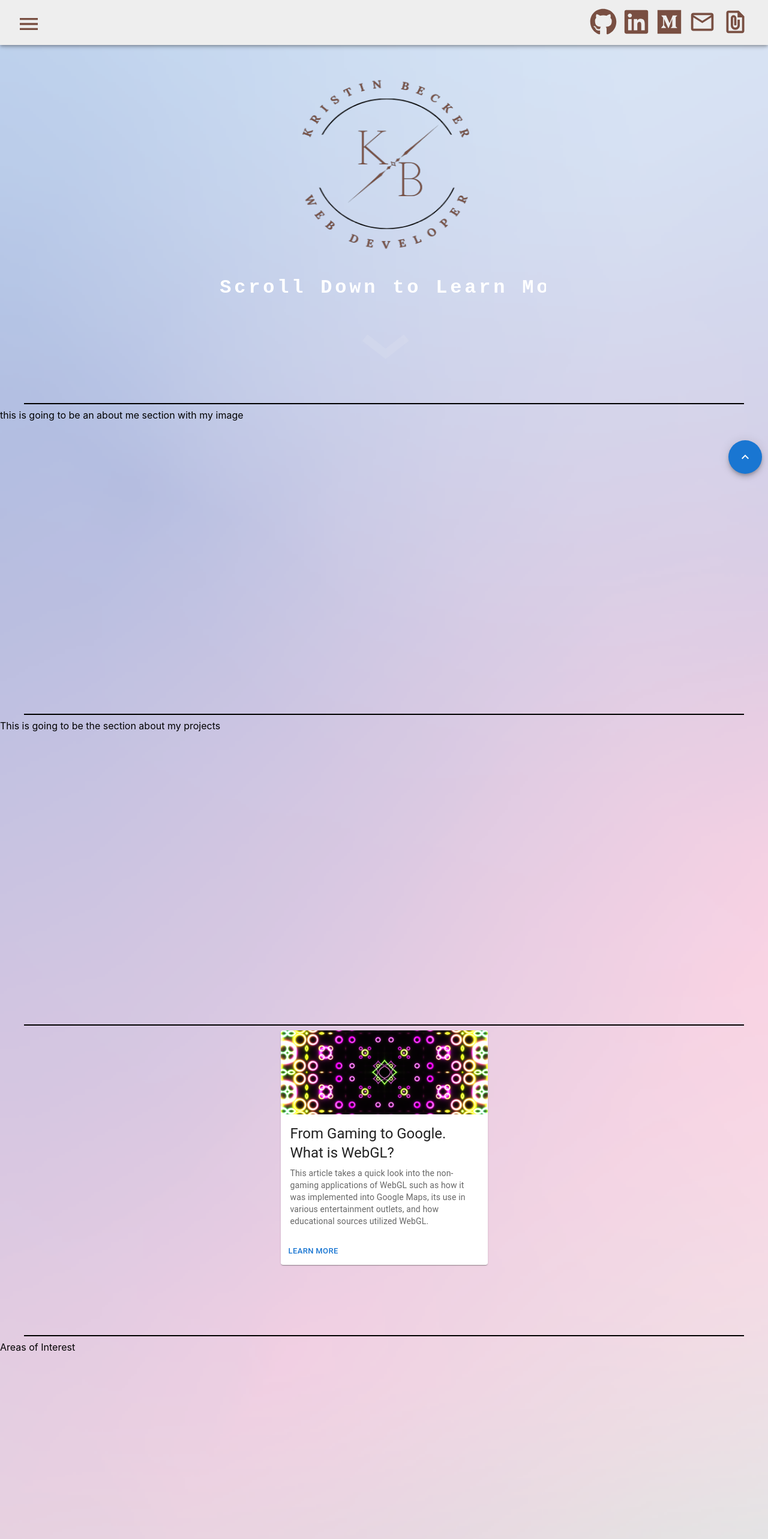
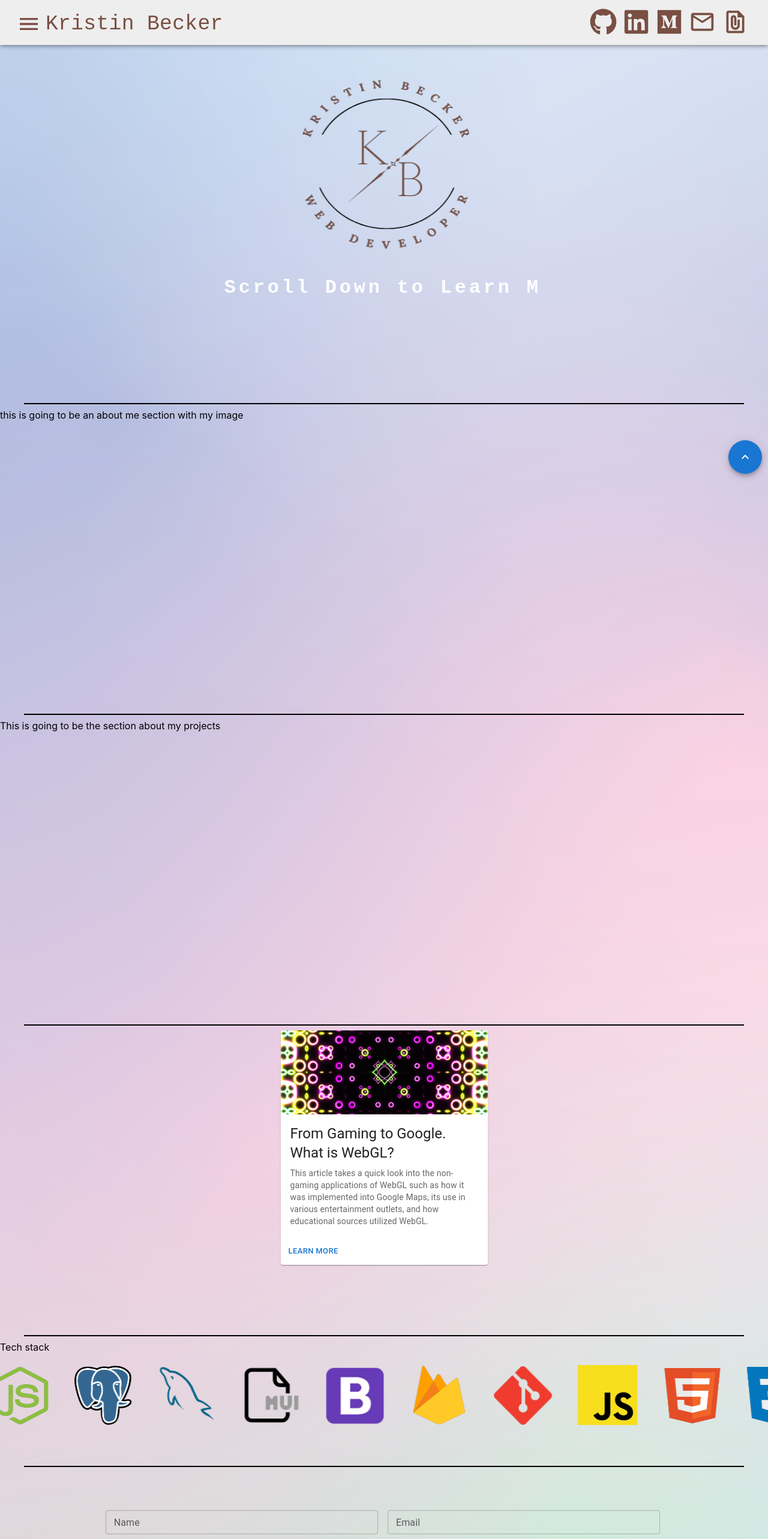
Before and after one commit to K-E-Becker/Portfolio, a React (Create React App) app: page / in a window 1280 px wide. Shown: the top 2566 px of the page at 60% size. Built offline with nearby package versions, Linux system fonts and the light colour scheme.

Commit message:
small thing shere and there

```diff
--- a/src/App.js
+++ b/src/App.js
@@ -94,6 +94,7 @@ function App() {
         </Parallax>
       </Element>
       <hr></hr>
+
       <Element name="blog">
         <Parallax bgImage="" strength={500}>
           <div style={{ height: "500px" }}>
@@ -138,12 +139,6 @@ function App() {
         </Parallax>
       </Element>
       <hr></hr>
-
-      <Element name="interest">
-        <Parallax bgImage="" strength={500}>
-          <div style={{ height: "500px" }}>Areas of Interest</div>
-        </Parallax>
-      </Element>
 
       <Element name="tech">
         <Parallax bgImage="" strength={500}>
--- a/src/components/Navbar.js
+++ b/src/components/Navbar.js
@@ -45,6 +45,17 @@ function Navbar() {
           sx={{ mr: 2 }}
         >
           <MenuIcon style={{ color: "#794F42", fontSize: "40px" }} />
+          <Typography
+            variant="body1"
+            sx={{
+              marginLeft: 1,
+              color: "#794F42",
+              fontSize: "26pt",
+              fontFamily: "Courier New, monospace",
+            }}
+          >
+            Kristin Becker
+          </Typography>
         </IconButton>
         <Typography
           sx={{ flexGrow: 1, display: "flex", justifyContent: "flex-end" }}
@@ -137,20 +148,7 @@ function Navbar() {
               offset={-50}
               onClick={handleMenuClose}
             >
-              My Blog
-            </ScrollLink>
-          </MenuItem>
-          <MenuItem>
-            <ScrollLink
-              activeClass="interest"
-              to="interest"
-              spy={true}
-              smooth={true}
-              duration={500}
-              offset={-50}
-              onClick={handleMenuClose}
-            >
-              Interests
+              My Articles
             </ScrollLink>
           </MenuItem>
 
```
Also changed, not shown: src/components/Projects.js (added, +7 -0 lines).
